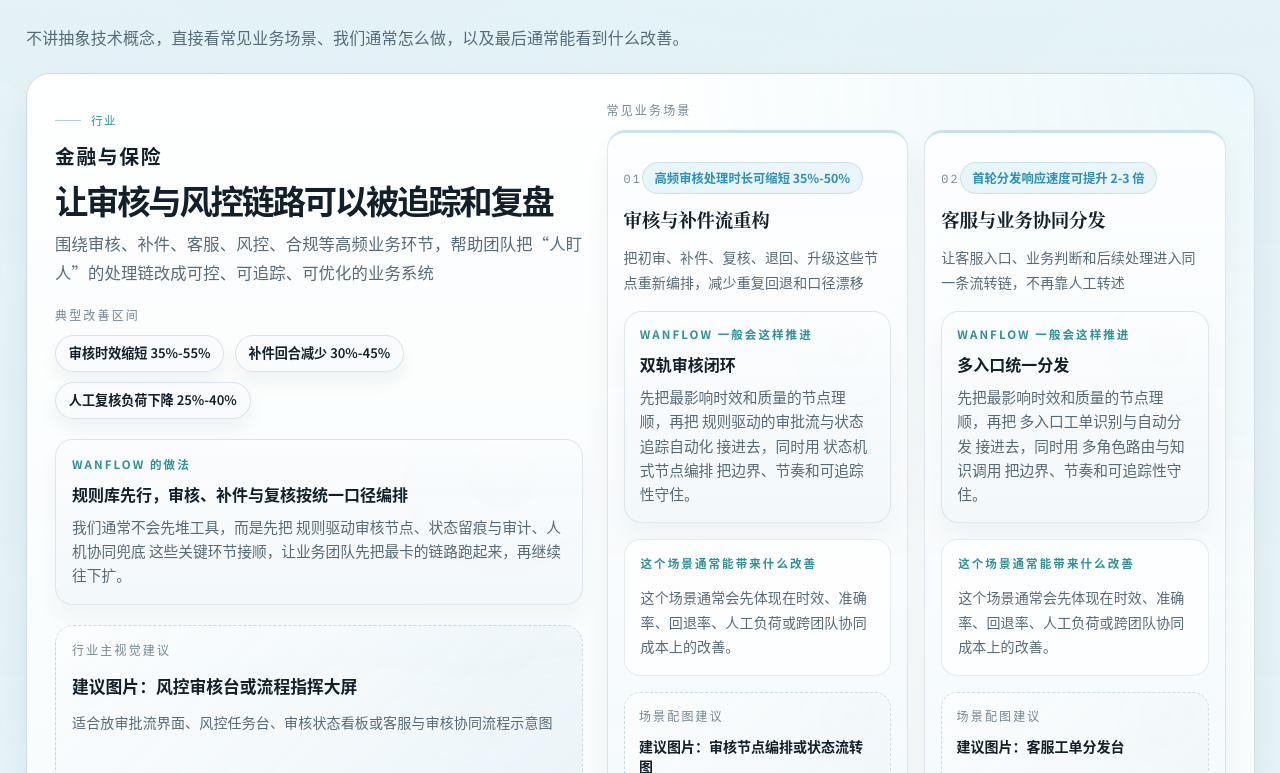
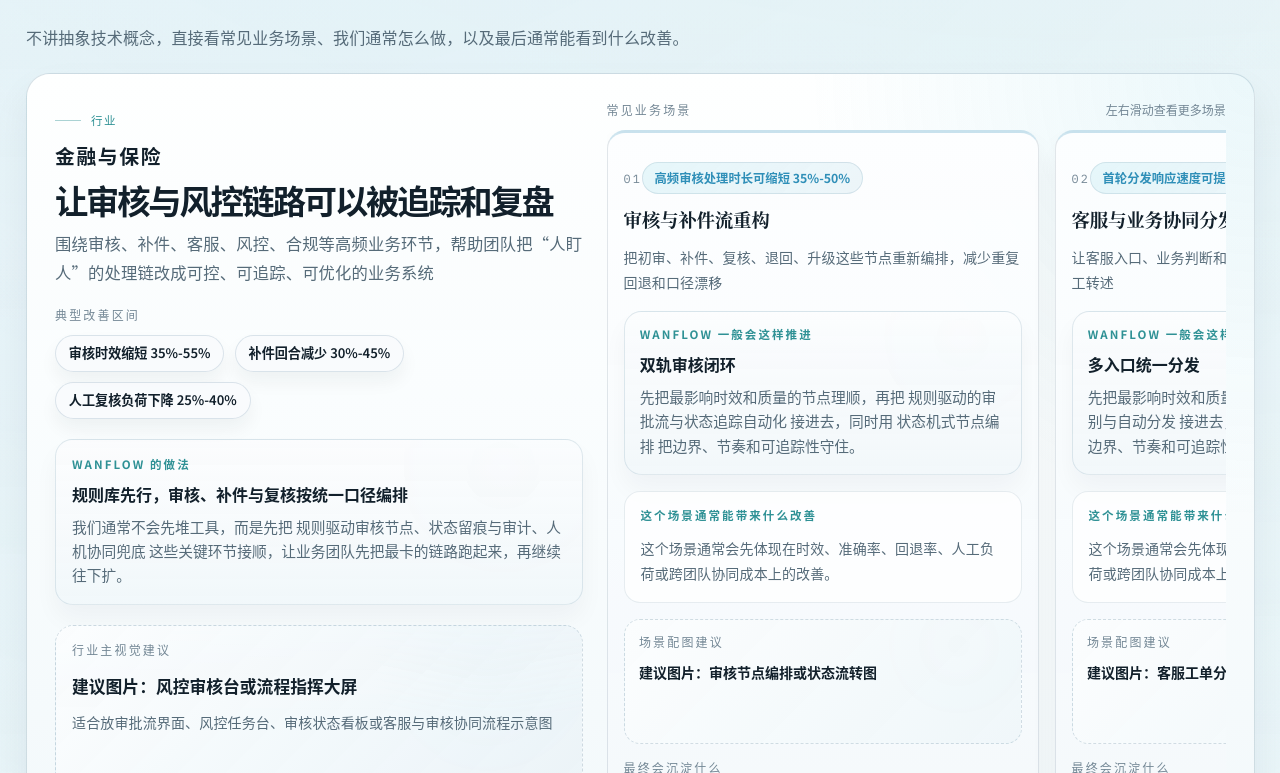
Before and after one commit to Frank-Opus/WanFlow.ai, a Next.js app in the folder web/: page /solutions in a window 1280 px wide. Shown: the part 947-1720 px from the top of the page. Built offline with nearby package versions, Linux system fonts and the light colour scheme; no server answers.

Commit message:
refactor: restore sliding industry scenario rails

```diff
--- a/web/src/app/globals.css
+++ b/web/src/app/globals.css
@@ -1276,6 +1276,9 @@
 }
 
 .mkt-industry-module-card {
+  min-width: min(25rem, 84vw);
+  flex: 0 0 min(25rem, 84vw);
+  scroll-snap-align: start;
   border: 1px solid rgba(59, 88, 109, 0.14);
   border-top: 3px solid rgba(47, 143, 184, 0.22);
   border-radius: 1.15rem;
@@ -1283,6 +1286,13 @@
   padding: 1.1rem 1rem 1rem;
   box-shadow: 0 16px 28px rgba(18, 32, 43, 0.05);
   height: 100%;
+}
+
+@media (min-width: 1024px) {
+  .mkt-industry-module-card {
+    min-width: min(27rem, 48vw);
+    flex-basis: min(27rem, 48vw);
+  }
 }
 
 .mkt-industry-sector {
--- a/web/src/components/marketing/solutions-page.tsx
+++ b/web/src/components/marketing/solutions-page.tsx
@@ -20,6 +20,7 @@
         modulesTitle: '一套项目做下来，通常会留下这几类长期能力',
         modulesBody: '客户看到的不该只是一次上线，而应该是后面还能继续跑、继续扩展、继续优化的一套交付基础。',
         modulesInIndustry: '常见业务场景',
+        railHint: '左右滑动查看更多场景',
         imageSlot: '行业主视觉建议',
         moduleImageSlot: '场景配图建议',
         stats: '典型改善区间',
@@ -40,6 +41,7 @@
         modulesTitle: 'A real project should leave behind capabilities that keep running',
         modulesBody: 'The output should not be a one-time launch. It should be a working base that teams can keep expanding and improving.',
         modulesInIndustry: 'Typical business scenarios',
+        railHint: 'Swipe sideways for more scenarios',
         imageSlot: 'Industry visual direction',
         moduleImageSlot: 'Scenario visual direction',
         stats: 'Typical impact range',
@@ -133,8 +135,9 @@
                   <div className="space-y-3">
                     <div className="flex items-center justify-between gap-3">
                       <p className="text-xs uppercase tracking-[0.18em] text-[var(--mk-text-2)]">{labels.modulesInIndustry}</p>
+                      <p className="text-xs text-[var(--mk-text-2)]">{labels.railHint}</p>
                     </div>
-                    <div className="grid gap-4 lg:grid-cols-2">
+                    <div className="mkt-industry-rail">
                       {item.modules.map((module, index) => (
                         <article key={module.title} className="mkt-industry-module-card">
                           <div className="space-y-3">
```
